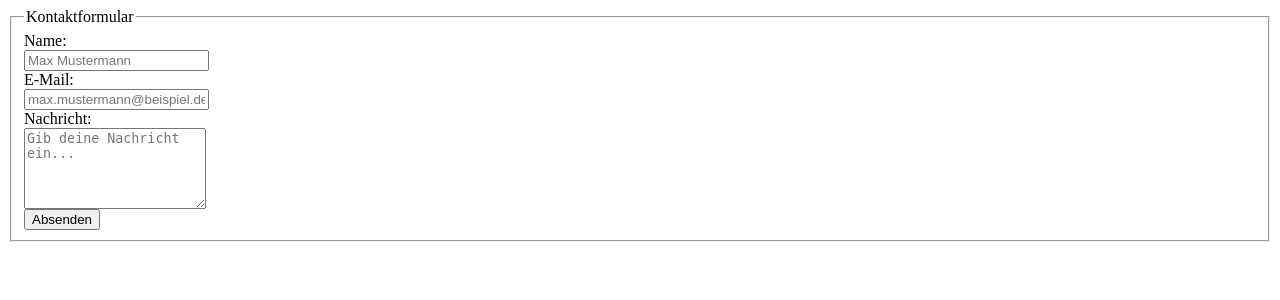
After one commit to LukeBu95/memoryStones, a PHP site: page /kontakt.html in a window 1280 px wide. The commit adds this page. Shown: the top 300 px of the page. Run offline with PHP 8.4, Linux system fonts and the light colour scheme.

Commit message:
Kontaktformular hinzugefügt

```diff
--- /dev/null
+++ b/web/kontakt.html
@@ -0,0 +1,50 @@
+<!--<link href="//netdna.bootstrapcdn.com/bootstrap/3.1.0/css/bootstrap.min.css" rel="stylesheet" id="bootstrap-css">
+<script src="//netdna.bootstrapcdn.com/bootstrap/3.1.0/js/bootstrap.min.js"></script>
+<script src="//code.jquery.com/jquery-1.11.1.min.js"></script>
+-->
+
+
+<div class="container">
+	<div class="row">
+      <div class="col-md-6 col-md-offset-3">
+        <div class="well well-sm">
+          <form class="form-horizontal" action="" method="post">
+          <fieldset>
+            <legend class="text-center">Kontaktformular</legend>
+
+            <!-- Name input-->
+            <div class="form-group">
+              <label class="col-md-3 control-label" for="name">Name:</label>
+              <div class="col-md-9">
+                <input id="name" name="name" type="text" placeholder="Max Mustermann" class="form-control">
+              </div>
+            </div>
+
+            <!-- Email input-->
+            <div class="form-group">
+              <label class="col-md-3 control-label" for="email">E-Mail:</label>
+              <div class="col-md-9">
+                <input id="email" name="email" type="text" placeholder="max.mustermann@beispiel.de" class="form-control">
+              </div>
+            </div>
+
+            <!-- Message body -->
+            <div class="form-group">
+              <label class="col-md-3 control-label" for="message">Nachricht:</label>
+              <div class="col-md-9">
+                <textarea class="form-control" id="message" name="message" placeholder="Gib deine Nachricht ein..." rows="5"></textarea>
+              </div>
+            </div>
+
+            <!-- Form actions -->
+            <div class="form-group">
+              <div class="col-md-12 text-right">
+                <button type="submit" class="btn btn-primary btn-lg">Absenden</button>
+              </div>
+            </div>
+          </fieldset>
+          </form>
+        </div>
+      </div>
+	</div>
+</div>
```
Also changed, not shown: web/index.php (+7 -3 lines).
